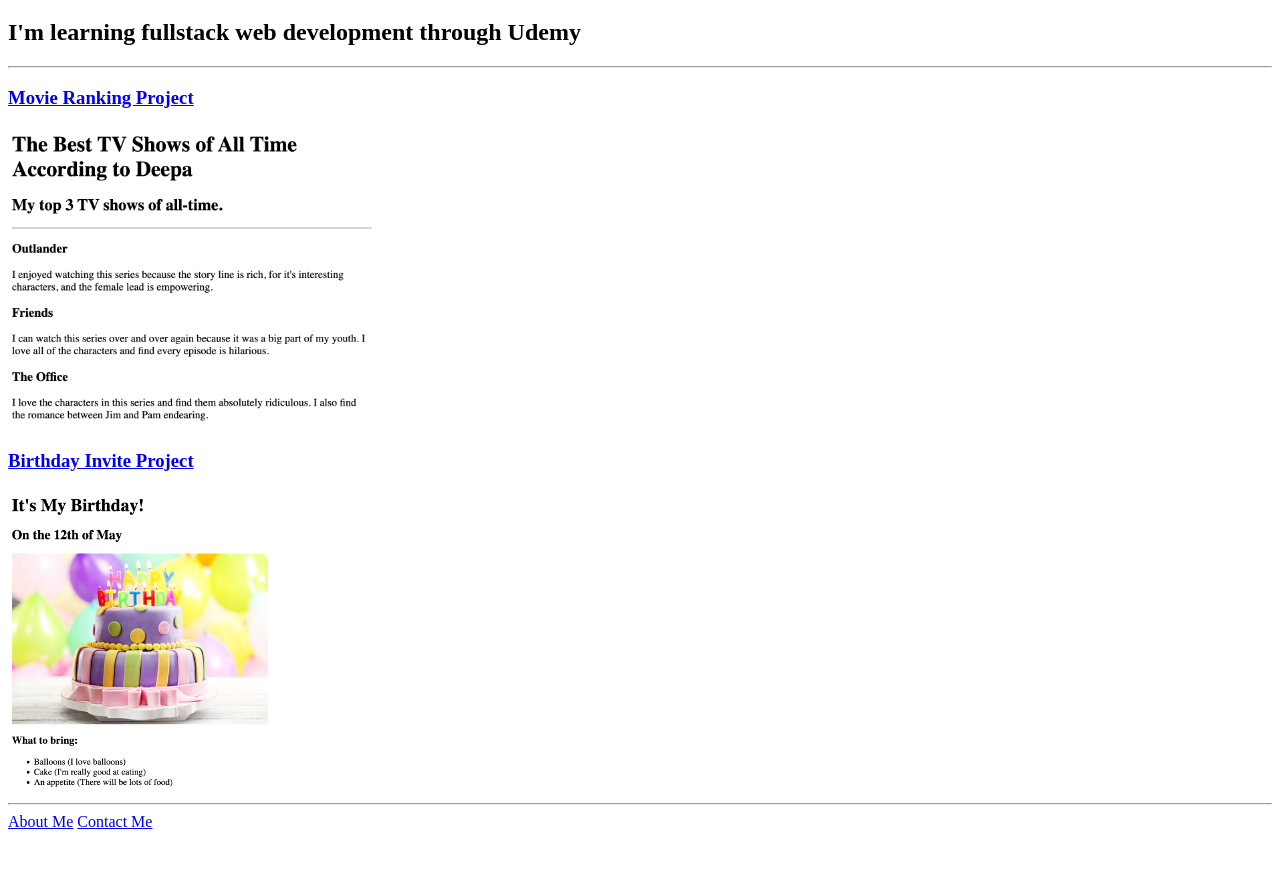
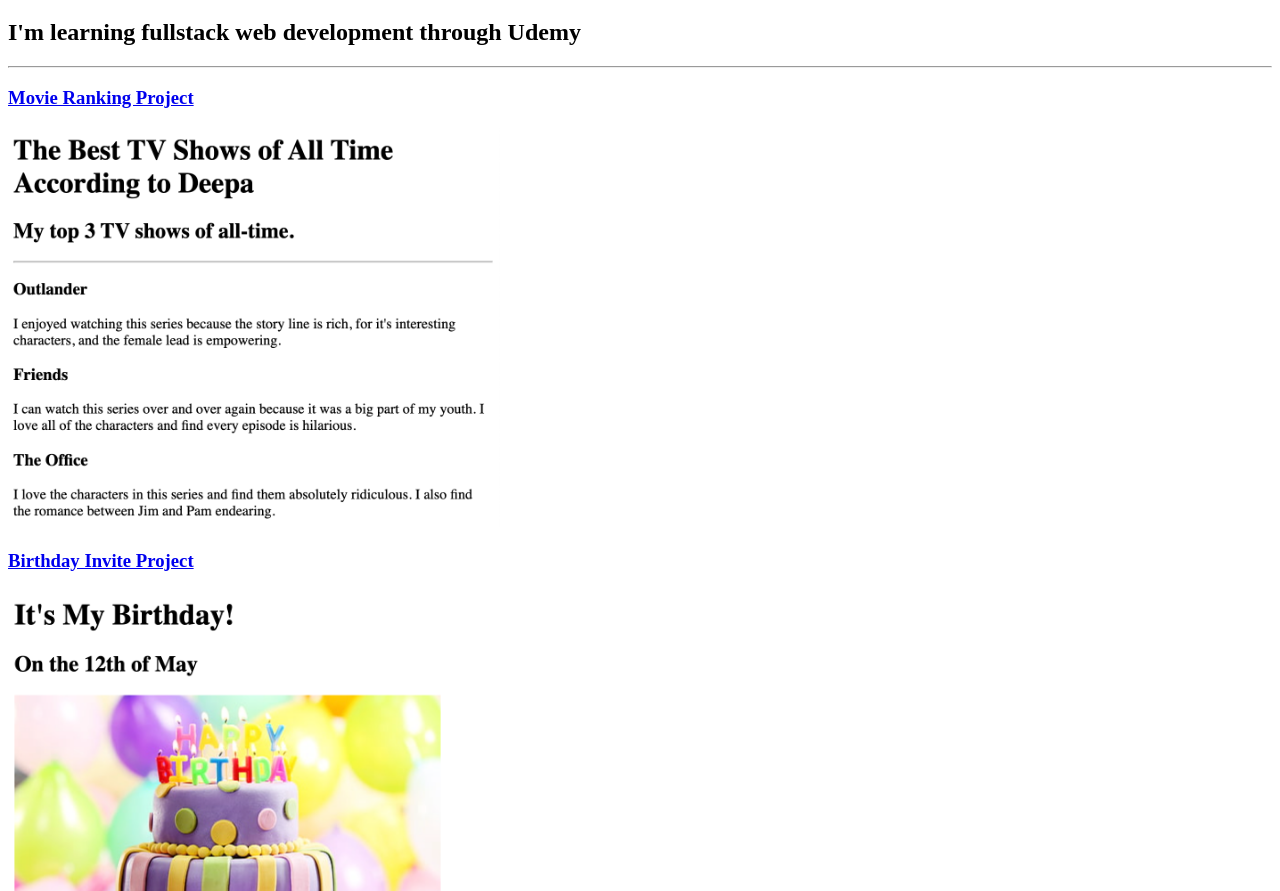
Before and after one commit to jodeelee/html-portfolio, a plain HTML site: page index.html in a window 1280 px wide. Shown: the part 61-952 px from the top of the page. Before the commit the page ends 900 px from the top, so only its background shows below. Drawn offline with Linux system fonts and the light colour scheme.

Commit message:
Update index.html

```diff
--- a/index.html
+++ b/index.html
@@ -12,9 +12,9 @@
     <h2>I'm learning fullstack web development through Udemy</h2>
     <hr />
     <h3><a href="./public/movie-ranking.html">Movie Ranking Project</a></h3>
-    <img src="./assets/images/Movie Ranking Project.png" height="300" alt="top 3 shows preview" />
+    <img src="./assets/images/Movie Ranking Project.png" height="400" alt="top 3 shows preview" />
     <h3><a href="./public/birthday-invite.html">Birthday Invite Project</a></h3>
-    <img src="./assets/images/Birthday Invite.png" height="300" alt="birthday invite" />
+    <img src="./assets/images/Birthday Invite.png" height="500" alt="birthday invite" />
     <hr />
     <a href="./public/about.html">About Me</a>
     <a href="./public/contact.html">Contact Me</a>
```
